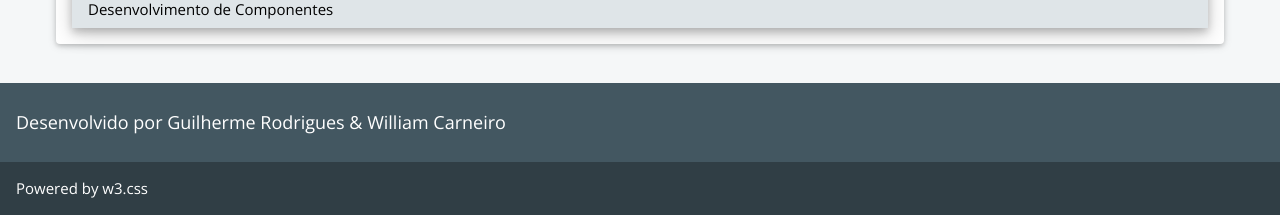
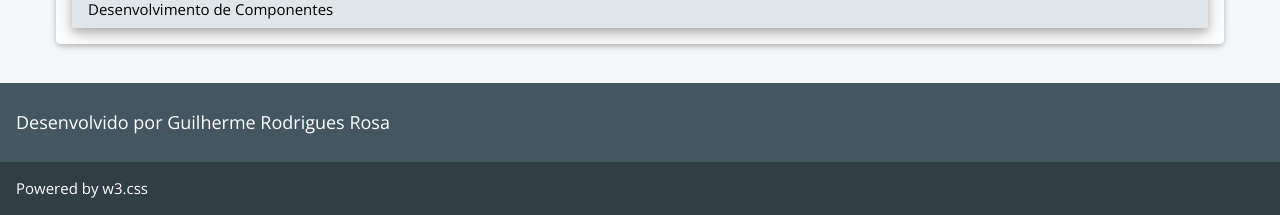
Before and after one commit to guilhermetec2/forum-spi, a PHP site: page / in a window 1280 px wide. Shown: the part 2380-2595 px from the top of the page. Run offline with PHP 8.4, Linux system fonts and the light colour scheme; data comes from the database, SQL or seed files in the repository.

Commit message:
Atualização do footer

```diff
--- a/views/footer.php
+++ b/views/footer.php
@@ -33,11 +33,11 @@
 
 <!-- Footer -->
 <footer class="w3-container w3-theme-d3 w3-padding-16">
-  <h5>Desenvolvido por Guilherme Rodrigues & William Carneiro</h5>
+<h5>Desenvolvido por <a href="https://github.com/guilhermetec2" target="_blank" class="w3-hover-text-blue">Guilherme Rodrigues Rosa</a></h5>
 </footer>
 
 <footer class="w3-container w3-theme-d5">
-  <p>Powered by <a href="https://www.w3schools.com/w3css/default.asp" target="_blank">w3.css</a></p>
+<p>Powered by <a href="https://www.w3schools.com/w3css/default.asp" target="_blank" class="w3-hover-text-blue">w3.css</a></p>
 </footer>
 
 <script src="js/functions.js"></script>
```
